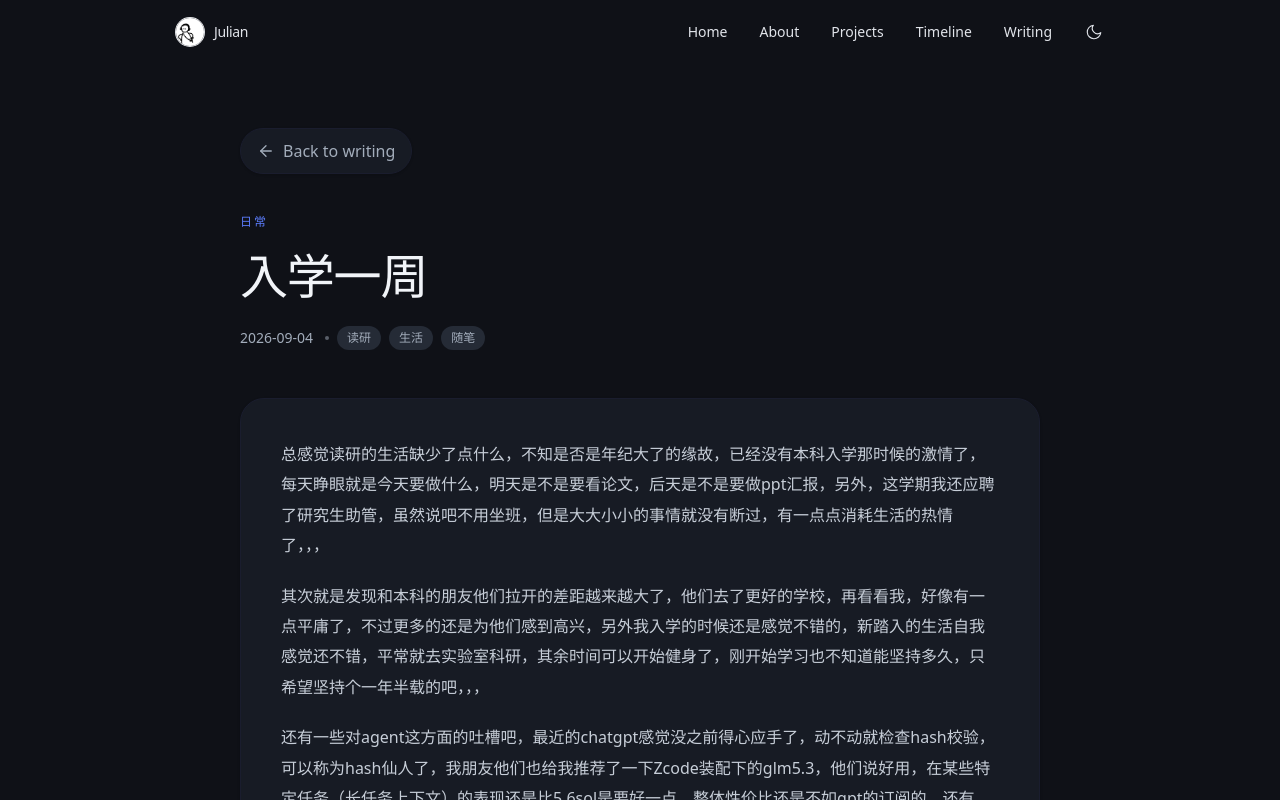
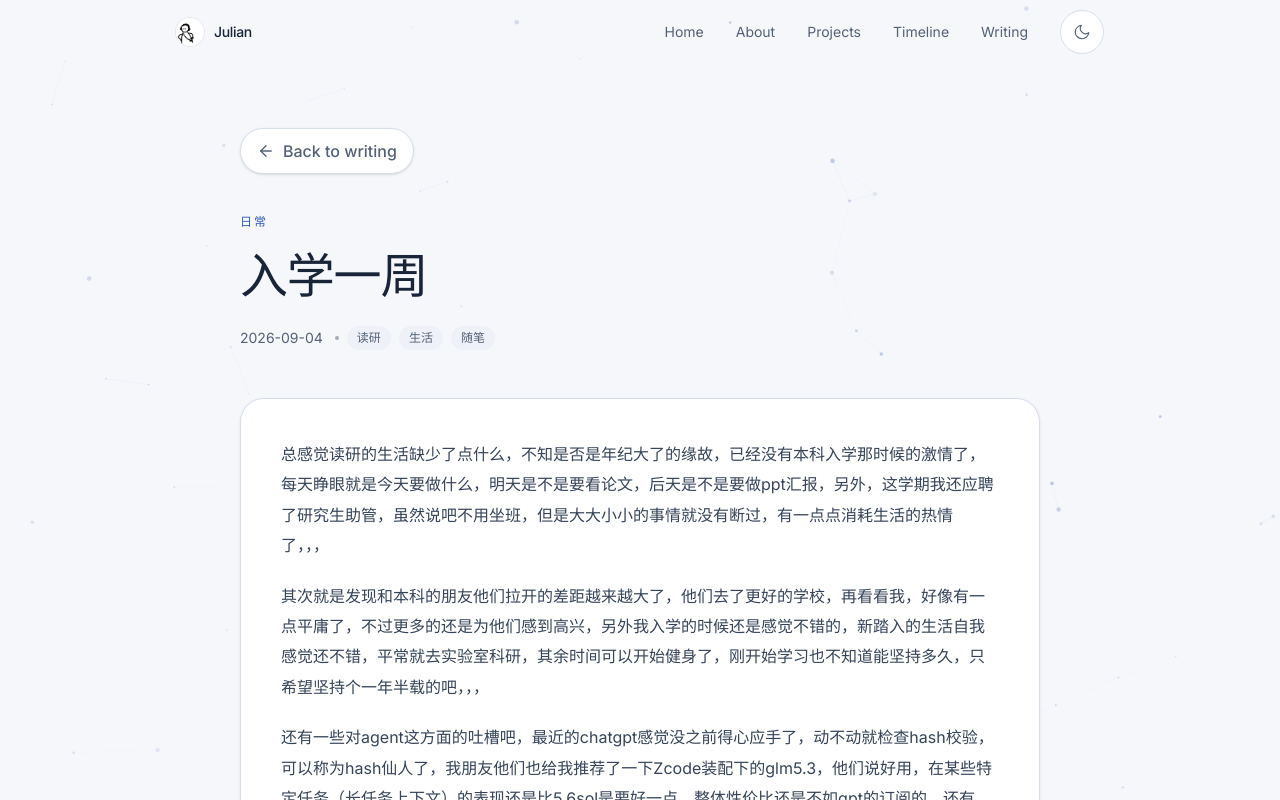
Before and after one commit to yuanjuju/yuanjuju.github.io, a Next.js app: page /posts/first-week-of-grad-school in a window 1280 px wide. Shown: the top 800 px of the page. Built offline with nearby package versions, Linux system fonts and the light colour scheme.

Commit message:
feat(theme): add persistent light and dark appearance
Follow the system preference on first visit and remember manual theme choices. Share semantic colors across Tailwind and the particle canvas, with accessible theme controls and reduced-motion support.

```diff
--- a/src/app/globals.css
+++ b/src/app/globals.css
@@ -1,36 +1,78 @@
 @import "tailwindcss";
 @plugin "@tailwindcss/typography";
 
-@theme {
+@custom-variant dark (&:where(.dark, .dark *));
+
+@theme inline {
   --font-sans: var(--font-inter), ui-sans-serif, system-ui, sans-serif;
-  --font-mono: var(--font-mono), ui-monospace, SFMono-Regular, monospace;
+  --font-mono: var(--font-jetbrains), ui-monospace, SFMono-Regular, monospace;
+  --color-background: var(--background);
+  --color-foreground: var(--foreground);
+  --color-muted: var(--muted);
+  --color-border: var(--border);
+  --color-accent: var(--accent);
+  --color-accent-soft: var(--accent-soft);
+  --color-surface: var(--surface);
+  --color-surface-hover: var(--surface-hover);
+  --color-tag: var(--tag);
+  --color-tag-text: var(--tag-text);
+  --color-nav: var(--nav);
 }
 
 :root {
-  --foreground: #111111;
-  --background: #ffffff;
-  --muted: #666666;
-  --border: #e5e5e5;
-  --accent: #3b82f6;
-  --accent-soft: #3b82f620;
-  --article-surface: #f8fafc;
-  --article-text: #46505e;
-  --article-heading: #111827;
-  --article-muted: #667085;
-  --article-pill: #e9eef5;
-  --article-code: #172033;
-  --article-code-bg: #eef2f7;
-  --article-pre-bg: #111827;
-  --article-pre-text: #e5e7eb;
+  color-scheme: light;
+  --foreground: #182438;
+  --background: #f5f7fb;
+  --muted: #536176;
+  --border: #d6deea;
+  --accent: #3459bd;
+  --accent-soft: #e8efff;
+  --surface: #ffffff;
+  --surface-hover: #edf2fc;
+  --tag: #eef2f8;
+  --tag-text: #425675;
+  --nav: rgb(255 255 255 / 0.94);
+  --card-shadow: 0 4px 24px rgb(28 48 84 / 0.045);
+  --card-shadow-hover: 0 12px 32px rgb(28 48 84 / 0.1);
+  --particle-rgb: 61, 94, 163;
+  --particle-opacity: 0.55;
+  --selection-bg: #3459bd;
+  --selection-text: #ffffff;
+  --article-surface: var(--surface);
+  --article-text: #35445a;
+  --article-heading: var(--foreground);
+  --article-muted: var(--muted);
+  --article-pill: var(--tag);
+  --article-code: #243f68;
+  --article-code-bg: #eaf0f8;
+  --article-pre-bg: #f0f4fa;
+  --article-pre-text: #263b57;
+  --syntax-comment: #596a7e;
+  --syntax-keyword: #7542a1;
+  --syntax-string: #20664e;
+  --syntax-number: #8b451e;
+  --syntax-function: #285aa7;
 }
 
 .dark {
-  --foreground: #e1e4ea;
+  color-scheme: dark;
+  --foreground: #e8edf5;
   --background: #0f1117;
-  --muted: #8b929a;
-  --border: #1a1d2e;
-  --accent: #5b7cfa;
-  --accent-soft: #5b7cfa18;
+  --muted: #a3adbd;
+  --border: #303a4a;
+  --accent: #93aeff;
+  --accent-soft: #202d49;
+  --surface: #171d28;
+  --surface-hover: #202a3b;
+  --tag: #252e3e;
+  --tag-text: #c1cfe6;
+  --nav: rgb(15 17 23 / 0.94);
+  --card-shadow: 0 4px 24px rgb(0 0 0 / 0.12);
+  --card-shadow-hover: 0 12px 32px rgb(0 0 0 / 0.28);
+  --particle-rgb: 113, 151, 242;
+  --particle-opacity: 0.85;
+  --selection-bg: #93aeff;
+  --selection-text: #101b34;
   --article-surface: #171b24;
   --article-text: #c7ced8;
   --article-heading: #f1f4f8;
@@ -40,6 +82,11 @@
   --article-code-bg: #252b36;
   --article-pre-bg: #090c12;
   --article-pre-text: #dce3ed;
+  --syntax-comment: #9daabe;
+  --syntax-keyword: #d6b2f5;
+  --syntax-string: #9edbb0;
+  --syntax-number: #f3bd92;
+  --syntax-function: #9bc7ff;
 }
 
 * {
@@ -49,6 +96,7 @@
 
 html {
   scroll-behavior: smooth;
+  scroll-padding-top: 5.5rem;
 }
 
 body {
@@ -60,8 +108,39 @@ body {
 }
 
 ::selection {
-  background-color: var(--accent);
-  color: white;
+  background-color: var(--selection-bg);
+  color: var(--selection-text);
+}
+
+:where(a, button, [tabindex]):focus-visible {
+  outline: 2px solid var(--accent);
+  outline-offset: 5px;
+}
+
+button {
+  cursor: pointer;
+}
+
+.theme-card {
+  background: var(--surface);
+  border: 1px solid var(--border);
+  box-shadow: var(--card-shadow);
+  transition: border-color 0.2s ease, box-shadow 0.2s ease;
+}
+
+.theme-card-interactive:hover {
+  border-color: var(--accent);
+  box-shadow: var(--card-shadow-hover);
+}
+
+@media (prefers-reduced-motion: reduce) {
+  html {
+    scroll-behavior: auto;
+  }
+
+  body, .theme-card {
+    transition: none;
+  }
 }
 
 .article-prose {
@@ -82,6 +161,7 @@ body {
   --tw-prose-th-borders: var(--border);
   --tw-prose-td-borders: var(--border);
   color: var(--article-text);
+  overflow-wrap: anywhere;
 }
 
 .article-prose :where(p, li) {
@@ -92,6 +172,34 @@ body {
 .article-prose :where(h2, h3, h4) {
   color: var(--article-heading);
   scroll-margin-top: 6rem;
+}
+
+.article-prose :where(a) {
+  text-underline-offset: 0.2em;
+  text-decoration-thickness: 1px;
+}
+
+.article-prose :where(a):hover {
+  text-decoration-thickness: 2px;
+}
+
+.article-prose :where(blockquote) {
+  background: var(--accent-soft);
+  border-radius: 0 0.5rem 0.5rem 0;
+  padding: 0.5rem 1.25rem;
+}
+
+.article-prose :where(thead) {
+  background: var(--tag);
+  color: var(--foreground);
+}
+
+.article-prose :where(th, td) {
+  padding: 0.75rem 1rem;
+}
+
+.article-prose :where(tbody tr:nth-child(even)) {
+  background: var(--article-pre-bg);
 }
 
 .article-prose :where(code):not(:where(pre code)) {
@@ -105,10 +213,39 @@ body {
   color: var(--article-pre-text);
   background: var(--article-pre-bg);
   border: 1px solid var(--border);
-  box-shadow: inset 0 1px 0 rgb(255 255 255 / 0.04);
+  border-radius: 0.75rem;
+  max-width: 100%;
+  overflow-x: auto;
+  line-height: 1.7;
+  tab-size: 2;
 }
 
 .article-prose :where(pre code) {
   color: inherit;
   background: transparent;
 }
+
+.article-prose :where(code)::before,
+.article-prose :where(code)::after {
+  content: none;
+}
+
+.article-prose :where(.hljs-comment, .hljs-quote) {
+  color: var(--syntax-comment);
+}
+
+.article-prose :where(.hljs-keyword, .hljs-selector-tag, .hljs-literal, .hljs-meta) {
+  color: var(--syntax-keyword);
+}
+
+.article-prose :where(.hljs-string, .hljs-regexp, .hljs-addition, .hljs-attribute) {
+  color: var(--syntax-string);
+}
+
+.article-prose :where(.hljs-number, .hljs-symbol, .hljs-variable, .hljs-deletion) {
+  color: var(--syntax-number);
+}
+
+.article-prose :where(.hljs-title, .hljs-built_in, .hljs-type, .hljs-attr) {
+  color: var(--syntax-function);
+}
--- a/src/app/layout.tsx
+++ b/src/app/layout.tsx
@@ -1,6 +1,7 @@
 import type { Metadata } from "next";
 import { Inter, JetBrains_Mono } from "next/font/google";
 import { ThemeProvider } from "@/components/ThemeProvider";
+import { ParticleBackground } from "@/components/ParticleBackground";
 import { Navbar } from "@/components/layout/Navbar";
 import { Footer } from "@/components/layout/Footer";
 import "./globals.css";
@@ -13,7 +14,7 @@ const inter = Inter({
 
 const jetbrainsMono = JetBrains_Mono({
   subsets: ["latin"],
-  variable: "--font-mono",
+  variable: "--font-jetbrains",
   display: "swap",
 });
 
@@ -28,11 +29,12 @@ export default function RootLayout({
   children: React.ReactNode;
 }>) {
   return (
-    <html lang="en" className="dark" suppressHydrationWarning>
+    <html lang="zh-CN" suppressHydrationWarning>
       <body
-        className={`${inter.variable} ${jetbrainsMono.variable} font-sans antialiased`}
+        className={`${inter.variable} ${jetbrainsMono.variable} relative isolate font-sans antialiased`}
       >
         <ThemeProvider>
+          <ParticleBackground />
           <Navbar />
           <main className="min-h-screen">{children}</main>
           <Footer />
--- a/src/components/ParticleBackground.tsx
+++ b/src/components/ParticleBackground.tsx
@@ -43,14 +43,22 @@ export function ParticleBackground() {
     const ctx = canvas.getContext("2d");
     if (!ctx) return;
 
-    let gradientOffset = 0;
+    const motionPreference = window.matchMedia("(prefers-reduced-motion: reduce)");
+    let particleColor = "";
+    let particleOpacity = 1;
+
+    const readPalette = () => {
+      const styles = getComputedStyle(document.documentElement);
+      particleColor = styles.getPropertyValue("--particle-rgb").trim();
+      particleOpacity = Number(styles.getPropertyValue("--particle-opacity"));
+    };
+
+    readPalette();
 
     const resize = () => {
       canvas.width = window.innerWidth;
       canvas.height = window.innerHeight;
-      if (particlesRef.current.length === 0) {
-        initParticles(canvas.width, canvas.height);
-      }
+      initParticles(canvas.width, canvas.height);
     };
 
     const onMouse = (e: MouseEvent) => {
@@ -58,23 +66,15 @@ export function ParticleBackground() {
     };
 
     resize();
-    window.addEventListener("resize", resize);
-    window.addEventListener("mousemove", onMouse);
 
     const animate = () => {
       if (!ctx || !canvas) return;
 
       const w = canvas.width;
       const h = canvas.height;
-      const isDark = document.documentElement.classList.contains("dark");
       timeRef.current += 0.008;
-      gradientOffset += 0.001;
-
-      // Solid background with subtle color shift (much cheaper than radial gradient each frame)
-      const bgBrightness = isDark ? 13 : 245;
-      const bgBlue = isDark ? 23 + Math.sin(gradientOffset) * 3 : 250;
-      ctx.fillStyle = `rgb(${bgBrightness}, ${bgBrightness}, ${bgBlue})`;
-      ctx.fillRect(0, 0, w, h);
+      // The page owns its background; the canvas only draws themed decoration.
+      ctx.clearRect(0, 0, w, h);
 
       const particles = particlesRef.current;
 
@@ -96,7 +96,7 @@ export function ParticleBackground() {
         const dx = mouseRef.current.x - p.x;
         const dy = mouseRef.current.y - p.y;
         const distSq = dx * dx + dy * dy;
-        if (distSq < 40000) {
+        if (distSq > 0 && distSq < 40000) {
           const dist = Math.sqrt(distSq);
           const force = (200 - dist) / 200;
           p.vx -= (dx / dist) * force * 0.03;
@@ -112,7 +112,7 @@ export function ParticleBackground() {
         // Simple dot (no glow gradients)
         ctx.beginPath();
         ctx.arc(p.x, p.y, p.size, 0, Math.PI * 2);
-        ctx.fillStyle = `rgba(59, 130, 246, ${p.alpha})`;
+        ctx.fillStyle = `rgba(${particleColor}, ${p.alpha * particleOpacity})`;
         ctx.fill();
       }
 
@@ -121,27 +121,47 @@ export function ParticleBackground() {
         for (let j = i + 1; j < particles.length; j++) {
           const dx = particles[i].x - particles[j].x;
           const dy = particles[i].y - particles[j].y;
-          if (dx > 120 || dy > 120) continue; // Quick reject before sqrt
+          if (Math.abs(dx) > 120 || Math.abs(dy) > 120) continue;
           const distSq = dx * dx + dy * dy;
           if (distSq < 14400) {
-            const alpha = 0.06 * (1 - Math.sqrt(distSq) / 120);
+            const alpha = 0.16 * particleOpacity * (1 - Math.sqrt(distSq) / 120);
             ctx.beginPath();
             ctx.moveTo(particles[i].x, particles[i].y);
             ctx.lineTo(particles[j].x, particles[j].y);
-            ctx.strokeStyle = `rgba(59, 130, 246, ${alpha})`;
+            ctx.strokeStyle = `rgba(${particleColor}, ${alpha})`;
             ctx.lineWidth = 0.5;
             ctx.stroke();
           }
         }
       }
 
-      animationRef.current = requestAnimationFrame(animate);
+      if (!motionPreference.matches) {
+        animationRef.current = requestAnimationFrame(animate);
+      }
     };
 
+    const redraw = () => {
+      cancelAnimationFrame(animationRef.current);
+      animate();
+    };
+    const onResize = () => {
+      resize();
+      redraw();
+    };
+    const observer = new MutationObserver(() => {
+      readPalette();
+      redraw();
+    });
+    observer.observe(document.documentElement, { attributes: true, attributeFilter: ["class"] });
+    motionPreference.addEventListener("change", redraw);
+    window.addEventListener("resize", onResize);
+    window.addEventListener("mousemove", onMouse, { passive: true });
     animate();
 
     return () => {
-      window.removeEventListener("resize", resize);
+      observer.disconnect();
+      motionPreference.removeEventListener("change", redraw);
+      window.removeEventListener("resize", onResize);
       window.removeEventListener("mousemove", onMouse);
       cancelAnimationFrame(animationRef.current);
     };
--- a/src/components/ThemeProvider.tsx
+++ b/src/components/ThemeProvider.tsx
@@ -2,14 +2,17 @@
 
 import { ThemeProvider as NextThemesProvider } from "next-themes";
 import { ReactNode } from "react";
+import { MotionConfig } from "framer-motion";
 
 export function ThemeProvider({ children }: { children: ReactNode }) {
   return (
     <NextThemesProvider
       attribute="class"
-      forcedTheme="dark"
+      defaultTheme="system"
+      enableSystem
+      disableTransitionOnChange
     >
-      {children}
+      <MotionConfig reducedMotion="user">{children}</MotionConfig>
     </NextThemesProvider>
   );
 }
--- a/src/components/ThemeToggle.tsx
+++ b/src/components/ThemeToggle.tsx
@@ -1,30 +1,23 @@
 "use client";
 
 import { useTheme } from "next-themes";
-import { useEffect, useState } from "react";
 import { motion } from "framer-motion";
 
 export function ThemeToggle() {
-  const { theme } = useTheme();
-  const [mounted, setMounted] = useState(false);
-
-  useEffect(() => setMounted(true), []);
-
-  if (!mounted) {
-    return <div className="w-5 h-5" />;
-  }
-
-  const isDark = theme === "dark";
+  const { resolvedTheme, setTheme } = useTheme();
 
   return (
     <motion.button
-      onClick={() => {}}
-      className="relative w-5 h-5 flex items-center justify-center text-muted hover:text-foreground transition-colors"
+      type="button"
+      onClick={() => setTheme(resolvedTheme === "dark" ? "light" : "dark")}
+      className="relative flex h-11 w-11 shrink-0 items-center justify-center rounded-full border border-border bg-surface text-muted transition-colors hover:border-accent hover:bg-accent-soft hover:text-accent"
       whileTap={{ scale: 0.9 }}
-      aria-label="Toggle theme"
+      title="切换日间 / 夜间模式"
     >
-      {isDark ? (
+      <span className="hidden dark:inline">
+        <span className="sr-only">切换到日间模式</span>
         <svg
+          aria-hidden="true"
           xmlns="http://www.w3.org/2000/svg"
           width="18"
           height="18"
@@ -45,8 +38,11 @@ export function ThemeToggle() {
           <path d="m6.34 17.66-1.41 1.41" />
           <path d="m19.07 4.93-1.41 1.41" />
         </svg>
-      ) : (
+      </span>
+      <span className="dark:hidden">
+        <span className="sr-only">切换到夜间模式</span>
         <svg
+          aria-hidden="true"
           xmlns="http://www.w3.org/2000/svg"
           width="18"
           height="18"
@@ -59,7 +55,7 @@ export function ThemeToggle() {
         >
           <path d="M21 12.79A9 9 0 1 1 11.21 3 7 7 0 0 0 21 12.79z" />
         </svg>
-      )}
+      </span>
     </motion.button>
   );
 }
```
Also changed, not shown: src/components/sections/Hero.tsx (+3 -6 lines).
